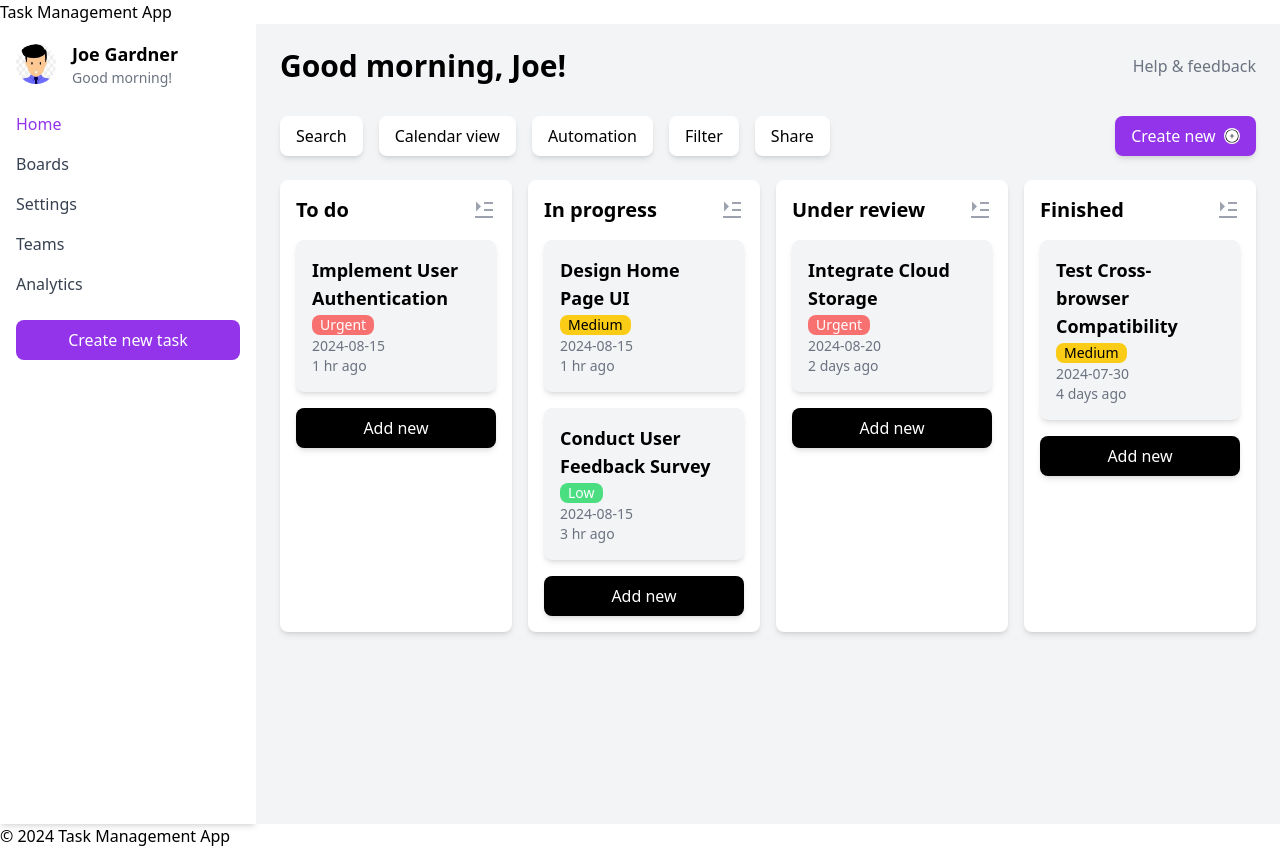
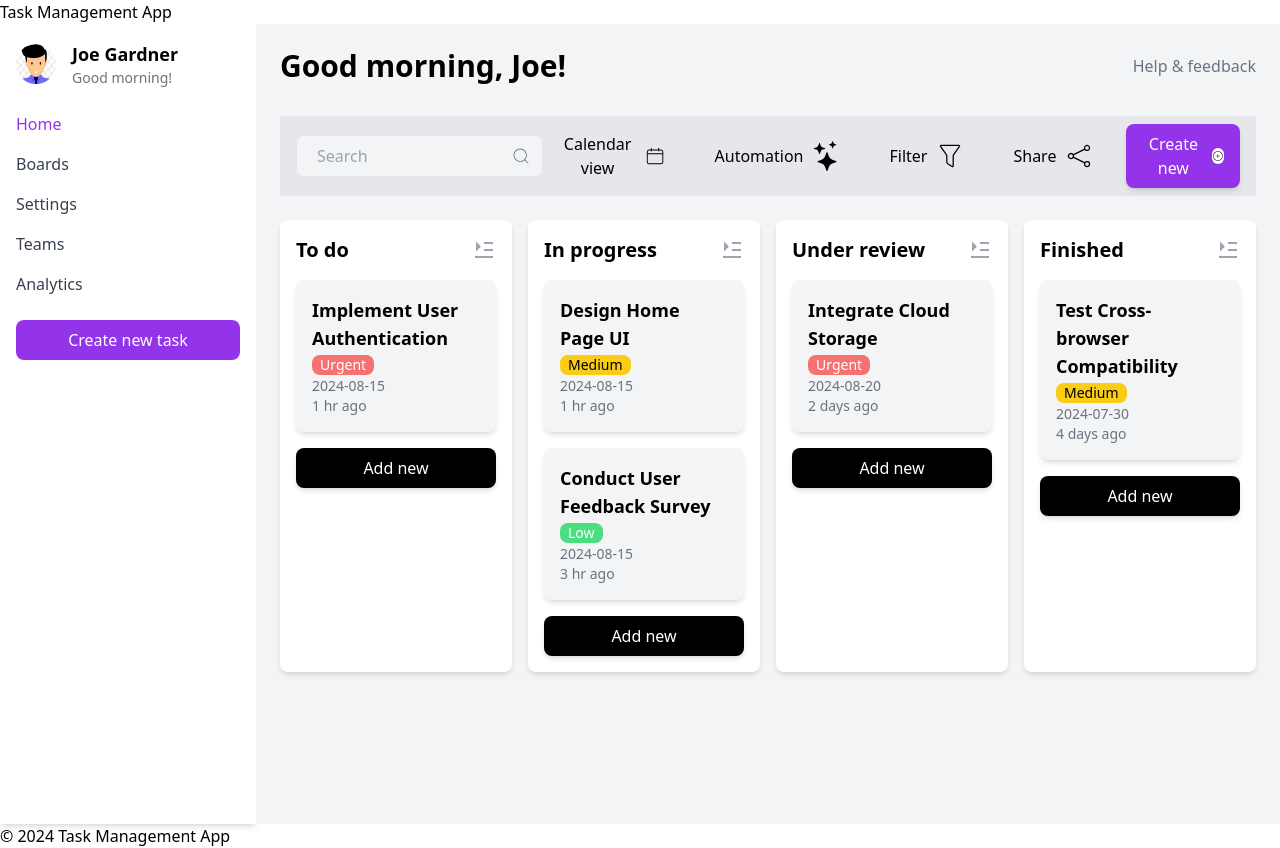
Before and after one commit to GreatnessGrace/Task-Manager, a Next.js app in the folder my-task-app/: page /task in a window 1280 px wide. Built offline with nearby package versions, Linux system fonts and the light colour scheme.

Commit message:
[WIP] Task Board Update

```diff
--- a/my-task-app/src/app/components/TaskBoard.tsx
+++ b/my-task-app/src/app/components/TaskBoard.tsx
@@ -1,81 +1,39 @@
 // // src/components/TaskBoard.tsx
-// 'use client';
+'use client';
 
-// import React, { useState } from 'react';
-// import { DragDropContext, Droppable, Draggable } from 'react-beautiful-dnd';
+import React, { useState } from 'react';
+import TaskColumn from './TaskColumn';
+import { CiCirclePlus, CiCalendar, CiFilter, CiShare2, CiSearch    } from "react-icons/ci";
+import { BsStars } from "react-icons/bs";
 
-// const initialTasks = {
-//   'To-Do': [],
-//   'In Progress': [],
-//   'Under Review': [],
-//   'Completed': []
-// };
+const TaskBoard: React.FC = () => {
 
-// const TaskBoard: React.FC = () => {
-//   const [tasks, setTasks]: any = useState(initialTasks);
-
-//   const onDragEnd = (result: any) => {
-//     const { source, destination } = result;
-//     if (!destination) return;
-
-//     const updatedTasks:any = { ...tasks };
-//     const [movedTask] = updatedTasks[source.droppableId].splice(source.index, 1);
-//     updatedTasks[destination.droppableId].splice(destination.index, 0, movedTask);
-
-//     setTasks(updatedTasks);
-//   };
-
-//   return (
-//     <DragDropContext onDragEnd={onDragEnd}>
-//       {Object.keys(tasks).map((column) => (
-//         <Droppable droppableId={column} key={column}>
-//           {(provided) => (
-//             <div ref={provided.innerRef} {...provided.droppableProps}>
-//               <h2>{column}</h2>
-//               {tasks[column].map((task: any, index: number) => (
-//                 <Draggable draggableId={task.id} index={index} key={task.id}>
-//                   {(provided) => (
-//                     <div
-//                       ref={provided.innerRef}
-//                       {...provided.draggableProps}
-//                       {...provided.dragHandleProps}
-//                     >
-//                       {task.title}
-//                     </div>
-//                   )}
-//                 </Draggable>
-//               ))}
-//               {provided.placeholder}
-//             </div>
-//           )}
-//         </Droppable>
-//       ))}
-//     </DragDropContext>
-//   );
-// };
-
-// export default TaskBoard;
+  const [search, setSearch] = useState('');
 
 
-import React from 'react';
-import TaskColumn from './TaskColumn';
-import { CiCirclePlus } from "react-icons/ci";
-
-const TaskBoard: React.FC = () => {
   return (
     <div>
-      <div className="flex justify-between items-center mb-6">
+      <div className="flex px-4 py-2 justify-between items-center mb-6 bg-gray-200">
         <div className="flex space-x-4">
-          <button className="px-4 py-2 bg-white rounded-lg shadow-md">Search</button>
-          <button className="px-4 py-2 bg-white rounded-lg shadow-md">Calendar view</button>
-          <button className="px-4 py-2 bg-white rounded-lg shadow-md">Automation</button>
-          <button className="px-4 py-2 bg-white rounded-lg shadow-md">Filter</button>
-          <button className="px-4 py-2 bg-white rounded-lg shadow-md">Share</button>
+              <div className="relative flex items-center">
+      <input
+        type="search"
+        value={search}
+        placeholder="Search"
+        onChange={(e) => setSearch(e.target.value)}
+        required
+        className="pl-5 pr-4 py-2 border rounded-lg focus:outline-none focus:border-gray-400 bg-gray-100 w-full"
+      />
+      <CiSearch className="absolute right-3 text-gray-500 text-xl" />
+    </div>
+    </div>
+    <div className="flex space-x-4 items-center">
+          <button className="px-4 bg-gray-200 flex items-center">Calendar view <CiCalendar className='ml-2 text-3xl'/></button>
+          <button className="px-4 bg-gray-200 flex items-center">Automation <BsStars className='ml-2 text-3xl'/></button>
+          <button className="px-4 bg-gray-200 flex items-center">Filter <CiFilter className='ml-2 text-3xl'/></button>
+          <button className="px-4 bg-gray-200 flex items-center">Share <CiShare2 className='ml-2 text-3xl'/></button>
+          <button className="px-4 py-2 bg-purple-600 text-white rounded-lg shadow-md flex items-center">Create new <CiCirclePlus className='ml-2 bg-white text-black rounded-lg'/></button>
         </div>
-        {/* <div className="flex justify-between items-center mb-4"> */}
-
-        <button className="px-4 py-2 bg-purple-600 text-white rounded-lg shadow-md flex items-center justify-between">Create new &nbsp;<CiCirclePlus className='bg-white text-black rounded-lg'/>
-        </button>
       </div>
       <div className="flex space-x-4">
         <TaskColumn title="To do" tasks={[{ id: 1, title: 'Implement User Authentication', priority: 'Urgent', date: '2024-08-15', time: '1 hr ago' }, /* more tasks */]} />
```
